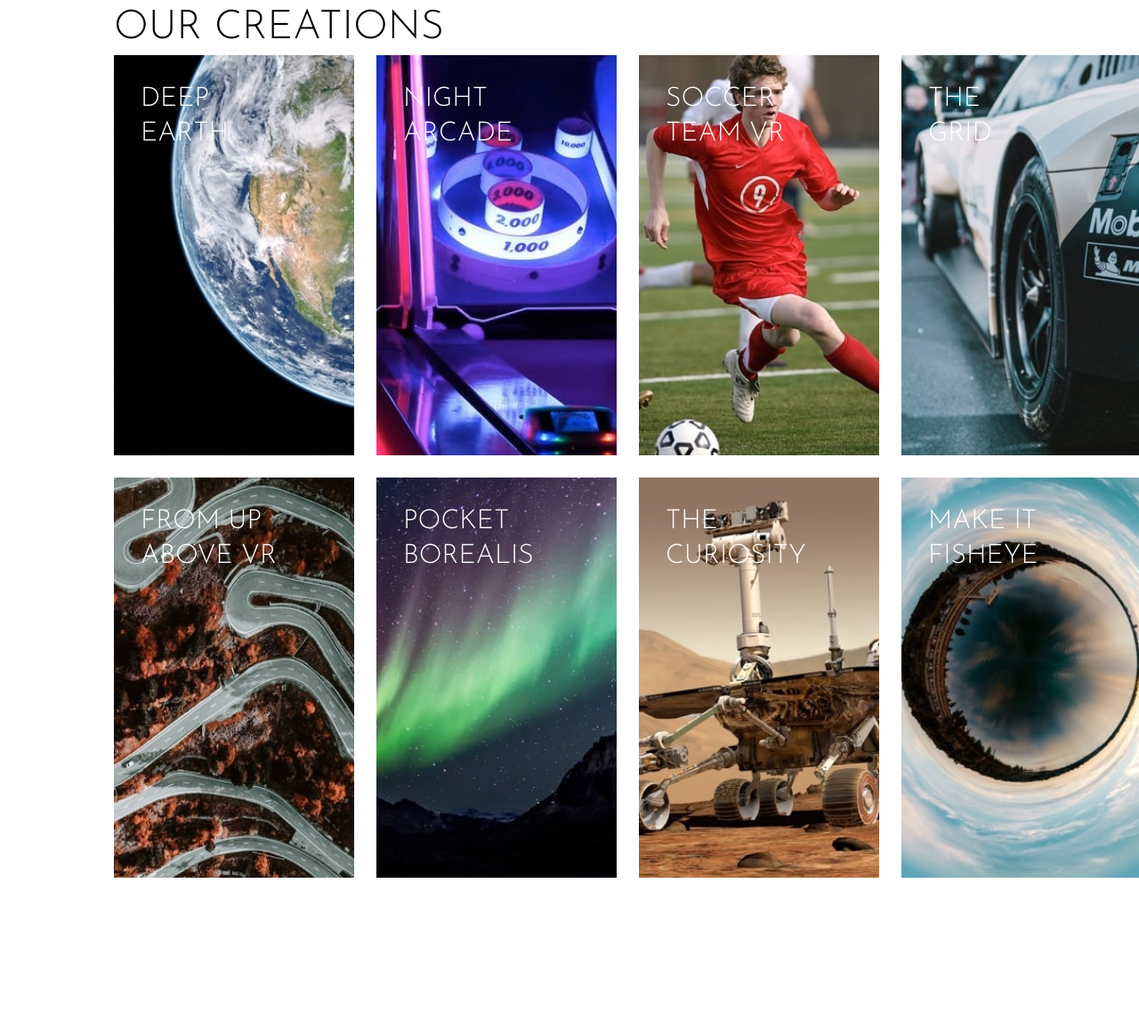
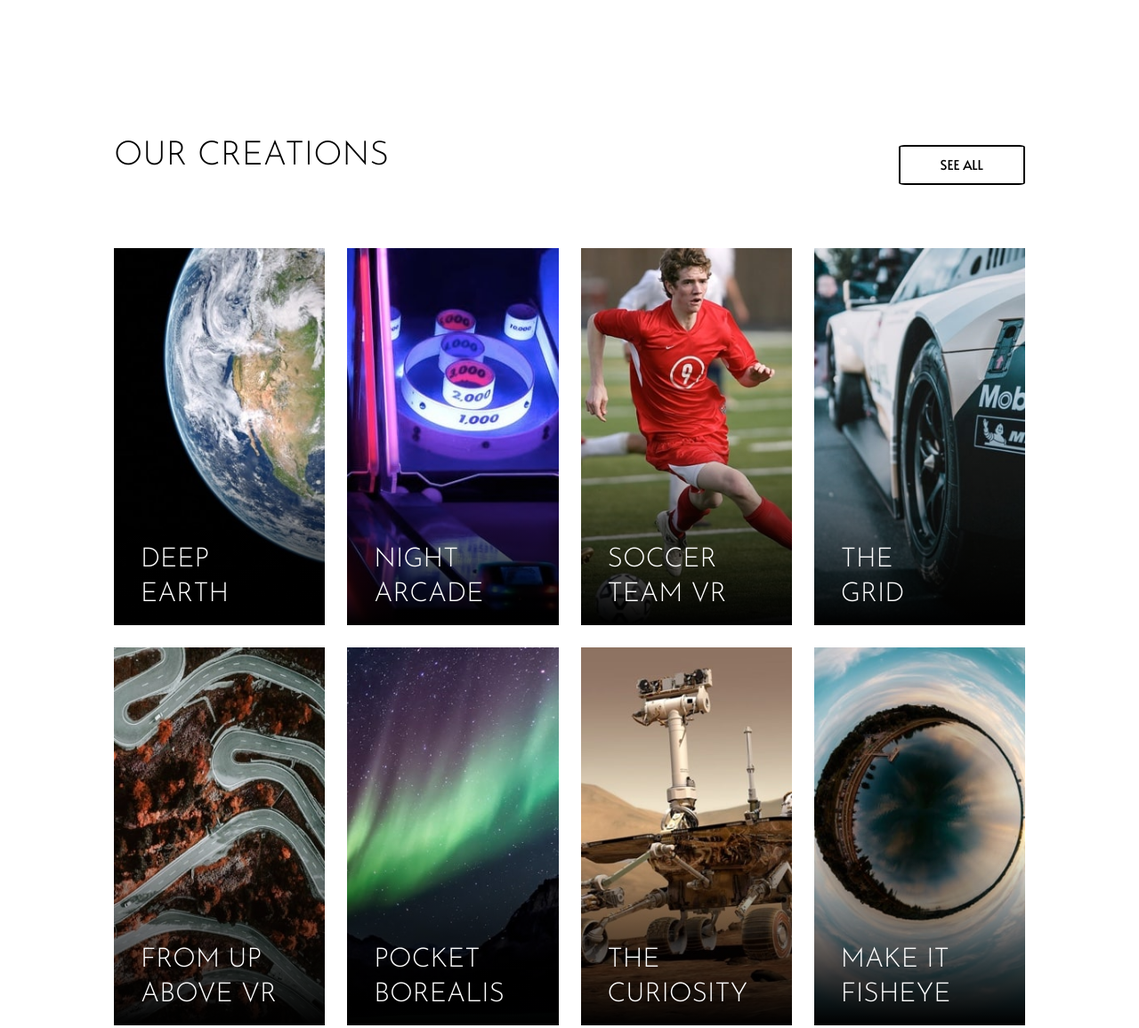
Before and after one commit to MLousdal/loopstudios-landing-page, a plain HTML site: page index.html in a window 1280 px wide. Shown: the part 1211-2367 px from the top of the page at 89% size. Drawn offline with Linux system fonts and the light colour scheme.

Commit message:
Desktop finished

```diff
--- a/assets/css/styles.css
+++ b/assets/css/styles.css
@@ -28,7 +28,7 @@ p {
     color: hsl(0, 0%, 41%);
 }
 
-h1, h2, h3, h4, h5 {
+h1, h2, h3 {
   font-family: 'Josefin Sans', sans-serif;
   font-weight: 400;
   line-height: 1.3;
@@ -43,12 +43,14 @@ h1 {
   margin: 1em 0;
 }
 
-h2 {font-size: 3rem;}
+h2 {
+    font-size: 2.5rem;
+    padding: 0 0 0.5em 0;
+}
 
 h3 {
     font-size: 2rem;
     color: hsl(0, 0%, 100%);
-    padding: 1em;
 }
 
 /* ----- Colors ----- */
@@ -72,50 +74,19 @@ h3 {
 /* ----- Background images ----- */
 
 .hero {
-    background-image: url("/assets/images/desktop/image-hero.jpg");
+    background-image: url("../images/desktop/image-hero.jpg");
     background-repeat: no-repeat;
     background-size: cover;
     height: 500px;
 }
 
 .art-img {
-    background-image: url("/assets/images/desktop/image-interactive.jpg");
-    background-size: unset;
-    background-repeat: no-repeat;
-    background-position: 50%;
+    position: relative;
+    top: 0;
+    left: 0;
+    max-width: 65%;
 }
 
-.earth {
-    background-image: url("/assets/images/desktop/image-deep-earth.jpg");
-}
-
-.arcade {
-    background-image: url("/assets/images/desktop/image-night-arcade.jpg");
-}
-
-.soccer {
-    background-image: url("/assets/images/desktop/image-soccer-team.jpg");
-}
-
-.grid {
-    background-image: url("/assets/images/desktop/image-grid.jpg");
-}
-
-.above {
-    background-image: url("/assets/images/desktop/image-from-above.jpg");
-}
-
-.boralis {
-    background-image: url("/assets/images/desktop/image-pocket-borealis.jpg");
-}
-
-.curiosity {
-    background-image: url("/assets/images/desktop/image-curiosity.jpg");
-}
-
-.fisheye {
-    background-image: url("/assets/images/desktop/image-fisheye.jpg");
-}
 
 /* ----- Misc. Positions ----- */
 
@@ -130,6 +101,14 @@ h3 {
     justify-content: space-between;
     align-items: center;
     width: 100%;
+}
+
+.margin-4x {
+    margin-bottom: 4rem;
+}
+
+.relative {
+    position: relative;
 }
 
 
@@ -155,20 +134,6 @@ li {
     justify-content: space-evenly;
 }
 
-a {
-    text-decoration: none;
-    padding: 1rem;
-    color: hsl(0, 0%, 100%);
-}
-
-.underline {
-    padding-bottom:2px; /*the space for the gradient*/
-    background: linear-gradient(#fff,#fff) bottom; /*OR bottom right OR bottom left*/
-    background-size: 0% 2px; /*width:0% height:2px*/
-    background-repeat:no-repeat; /* Don't repeat !!*/
-    transition: all 0.45s;
-}
-
 .navBtn {
     cursor: default;
     pointer-events: none;
@@ -184,7 +149,6 @@ section {
 
 section img {
     width: 100%;
-    padding-top: 5px;
 }
 
 /* ----- Article ----- */
@@ -192,16 +156,11 @@ section img {
 article {
     padding: 6em 0 0 6em;
     max-width: 50ch;
-    border: 1px dotted cyan;
-    position: relative;
-    justify-items: end;
+    position: absolute;
+    bottom: 1%;
+    left: 50%;
     background-color: #fff;
-    background-position: -100% -100%;
-}
-
-.art-img {
-    max-width: 50%;
-    z-index: -1;
+    z-index: 5;
 }
 
 /* ----- Footer ----- */
@@ -219,20 +178,42 @@ footer {
 
 /* ----- Links ----- */
 
-.some {
-    padding: 0.5em;
-}
-
-.underline a:hover {
-    background-size: 30% 2px; /*width:100% height:2px*/
-}
-
 a {
     text-decoration: none;
     padding: 1rem;
     color: hsl(0, 0%, 100%);
+    padding-bottom:2px; /*the space for the gradient*/
+    background: linear-gradient(#fff,#fff) bottom; /*OR bottom right OR bottom left*/
+    background-size: 0% 2px; /*width:0% height:2px*/
+    background-repeat:no-repeat; /* Don't repeat !!*/
+    transition: all 0.45s;
 }
 
+a:hover {
+    background-size: 30% 2px; /*width:100% height:2px*/
+}
+
+
+.some {
+    padding: 0 0.5em;
+    font-size: 1.5rem;
+}
+
+.btn-sa {
+    color: #000;
+    border: 2px solid;
+    border-radius: 5%;
+    padding: 0.5rem 3rem;
+    background: none;
+}
+
+.btn-sa:hover {
+    color: #fff;
+    padding: 0.5rem 3rem;
+    border: 2px solid #000;
+    border-radius: 5%;
+    background-color: #000;
+}
 
 /* ----- Components ----- */
 
@@ -240,27 +221,56 @@ a {
 
 .grid-main {
     display: grid;
-    grid-template-columns: repeat(4, minmax(270px, 1fr));
-    grid-template-rows: repeat(2, 450px);
+    grid-template-columns: repeat(4, 1fr);
+    grid-template-rows: repeat(2, 1fr);
     gap: 25px;
-    justify-self: stretch;
+    overflow: hidden;
 }
 
 .grid-item {
-    background-repeat: no-repeat;
-    background-size: cover;
     padding: 0;
-    align-self: stretch;
-    /* background-position: ; */
-
+    position: relative;
+    width: auto;
+    color: #fff;
 }
 
 .grid-item h3 {
-    justify-items: end;
+    color: inherit;
 }
 
 .grid-item:hover {
-   background-color: rgba(0, 0, 0, 0.4);
+    color: #000;
+}
+
+.grid-item::after {
+    content: "";
+    position: absolute;
+    top: 0;
+    left: 0;
+    width: 100%;
+    height: 100%;
+    background-image: linear-gradient(to bottom, rgba(255, 255, 255, 0), rgba(255, 255, 255, 0), rgba(0, 0, 0, 1));
+    transition: all 0.45s;
+}
+
+.grid-item:hover::after {
+    background-image: linear-gradient(rgba(255, 255, 255, .7), rgba(255, 255, 255, .7));
+}
+
+.grid-item img{
+    max-width: 100%;
+    height: 100%;
+}
+
+.grid-item h3 {
+    position: absolute;
+    bottom: 1rem;
+    left: 2rem;
+    z-index: 2;
+}
+
+.grid-item:hover {
+   /* background-color: rgba(0, 0, 0, 0.4); */
 }
 
 /* ----- Container ----- */
@@ -277,7 +287,6 @@ a {
 .container img{
     max-width: 30%;
     padding: 1rem;
-    /* max-height: 20px; */
 }
 
 .right {
--- a/index.html
+++ b/index.html
@@ -35,8 +35,9 @@
     </div>
   </header>
   <section>
-    <div class="wrapper">
-      <article class="art-img">
+    <div class="wrapper relative">
+      <img src="assets/images/desktop/image-interactive.jpg" alt="man playing vr, roaring like a lion" class="art-img">
+      <article>
         <h2>THE LEADER IN INTERACTIVE VR</h2>
         <p>Founded in 2011, Loopstudios has been producing world-class virtual reality projects for some of the best companies around the globe. Our award-winning creations have transformed businesses through digital experiences that bind to their brand.</p>
       </article>
@@ -44,34 +45,42 @@
   </section>
   <section>
     <div class="wrapper">
-      <header class="inline">
+      <header class="inline margin-4x">
         <h2>OUR CREATIONS</h2>
-        <a href="#">SEE ALL</a>
+        <a href="#" class="btn-sa">SEE ALL</a>
       </header>
       <div class="grid-main">
-        <a href="#" class="grid-item earth">
-            <h3>DEEP<br>EARTH</h3>
+        <a href="#" class="grid-item">
+          <img src="assets/images/desktop/image-deep-earth.jpg" alt="earth from space">
+          <h3>DEEP<br>EARTH</h3>
         </a>
-        <a href="#" class="grid-item arcade">
-            <h3>NIGHT ARCADE</h3>
+        <a href="#" class="grid-item">
+          <img src="assets/images/desktop/image-night-arcade.jpg" alt="arcade at night">
+          <h3>NIGHT<br>ARCADE</h3>
         </a>
-        <a href="#" class="grid-item soccer">
-            <h3>SOCCER TEAM VR</h3>
+        <a href="#" class="grid-item">
+          <img src="assets/images/desktop/image-soccer-team.jpg" alt="soccer player">
+          <h3>SOCCER<br>TEAM VR</h3>
         </a>
-        <a href="#" class="grid-item grid">
-            <h3>THE<br>GRID</h3>
+        <a href="#" class="grid-item">
+          <img src="assets/images/desktop/image-grid.jpg" alt="racing car">
+          <h3>THE<br>GRID</h3>
         </a>
-        <a href="#" class="grid-item above">
-            <h3>FROM UP ABOVE VR</h3>
+        <a href="#" class="grid-item">
+          <img src="assets/images/desktop/image-from-above.jpg" alt="roads from above">
+          <h3>FROM UP<br>ABOVE VR</h3>
         </a>
-        <a href="#" class="grid-item boralis">
-            <h3>POCKET BOREALIS</h3>
+        <a href="#" class="grid-item">
+          <img src="assets/images/desktop/image-pocket-borealis.jpg" alt="northen lights">
+          <h3>POCKET<br>BOREALIS</h3>
         </a>
-        <a href="#" class="grid-item curiosity">
-            <h3>THE<br>CURIOSITY</h3>
+        <a href="#" class="grid-item">
+          <img src="assets/images/desktop/image-curiosity.jpg" alt="the curiosity rover">
+          <h3>THE<br>CURIOSITY</h3>
         </a>
-        <a href="#" class="grid-item fisheye">
-            <h3>MAKE IT FISHEYE</h3>
+        <a href="#" class="grid-item">
+          <img src="assets/images/desktop/image-fisheye.jpg" alt="photo taken with a fish eye lens">
+          <h3>MAKE IT<br>FISHEYE</h3>
         </a>
       </div>
     </div>
@@ -91,10 +100,10 @@
         </div>
         <div class="container right">
         <ul>
-          <li><a href="#" class="some"><i class="fab fa-facebook-square"></i></a></li>
-          <li><a href="#" class="some"><i class="fab fa-twitter"></i></a></li>
-          <li><a href="#" class="some"><i class="fab fa-pinterest"></i></a></li>
-          <li><a href="#" class="some"><i class="fab fa-instagram"></i></a></li>
+          <li><a href="#" class="some underline"><i class="fab fa-facebook-square"></i></a></li>
+          <li><a href="#" class="some underline"><i class="fab fa-twitter"></i></a></li>
+          <li><a href="#" class="some underline"><i class="fab fa-pinterest"></i></a></li>
+          <li><a href="#" class="some underline"><i class="fab fa-instagram"></i></a></li>
         </ul>
         <p class="whiteTxt">© 2021 Loopstudios. All rights reserved.</p>
         </div>
```
